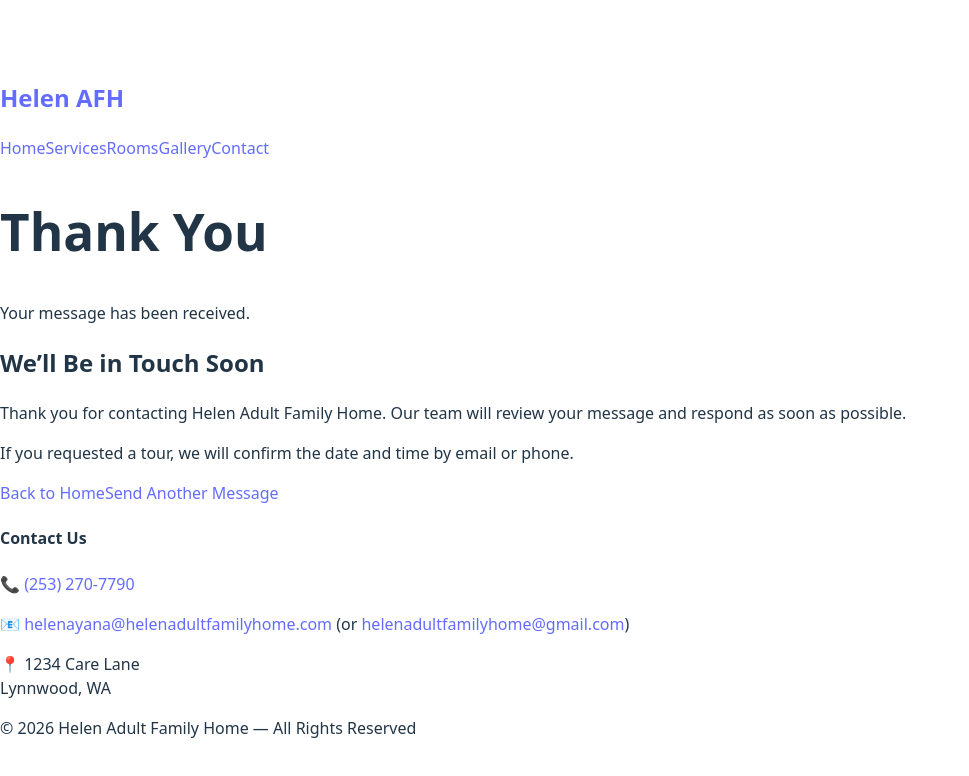
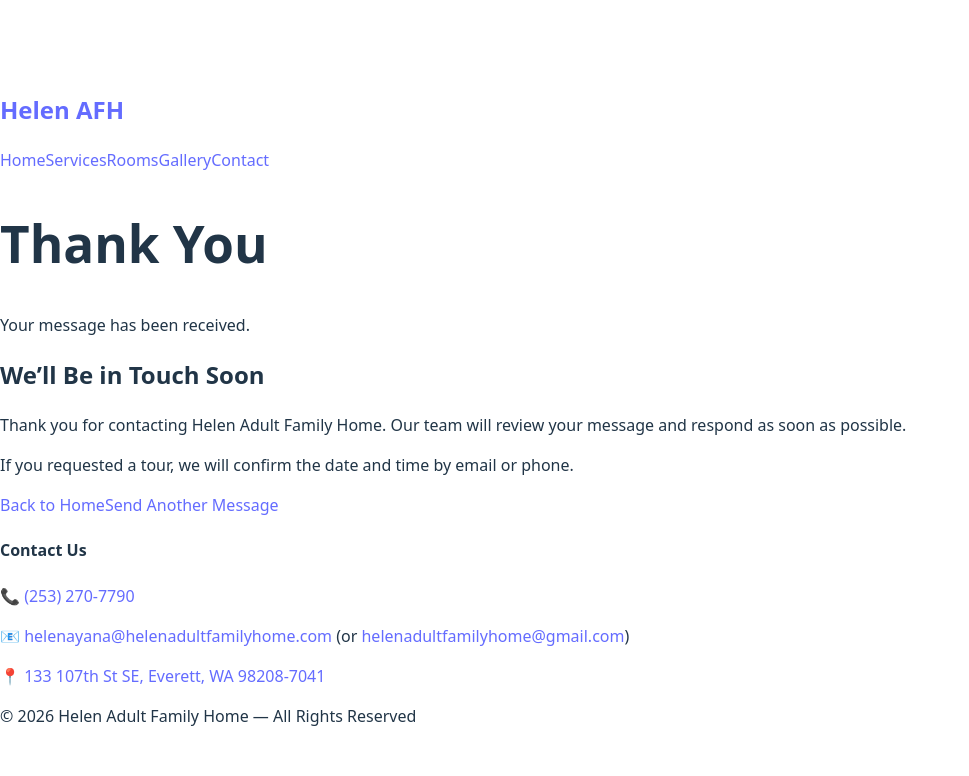
Before and after one commit to oneloveabi/helen-afh, a React (Vite) app: page /thank-you in a window 1280 px wide. Shown: the top 776 px of the page, without its empty margins (0-969 px from the left). Built offline with nearby package versions, Linux system fonts and the light colour scheme; the HTML template or start-up script is replaced by a standard one.

Commit message:
update footer contac us

```diff
--- a/src/components/Footer.jsx
+++ b/src/components/Footer.jsx
@@ -4,6 +4,7 @@ export default function Footer() {
 
             <h4>Contact Us</h4>
 
+            <div className="contact-row">
                 <p>
                     📞 <a href="tel:+12532707790">(253) 270-7790</a>
                 </p>
@@ -21,9 +22,17 @@ export default function Footer() {
                 </p>
 
                 <p>
-                📍 1234 Care Lane<br />
-                Lynnwood, WA
+                    📍{" "}
+                    <a
+                        href="https://www.google.com/maps/search/?api=1&query=133+107th+St+SE,+Everett,+WA+98208-7041"
+                        target="_blank"
+                        rel="noopener noreferrer"
+                    >
+                        133 107th St SE,
+                        Everett, WA 98208-7041
+                    </a>
                 </p>
+            </div>
 
             <div className="footer-bottom">
                 © {new Date().getFullYear()} Helen Adult Family Home — All Rights Reserved
```
Lines whose indentation alone changed are shown as unchanged.
